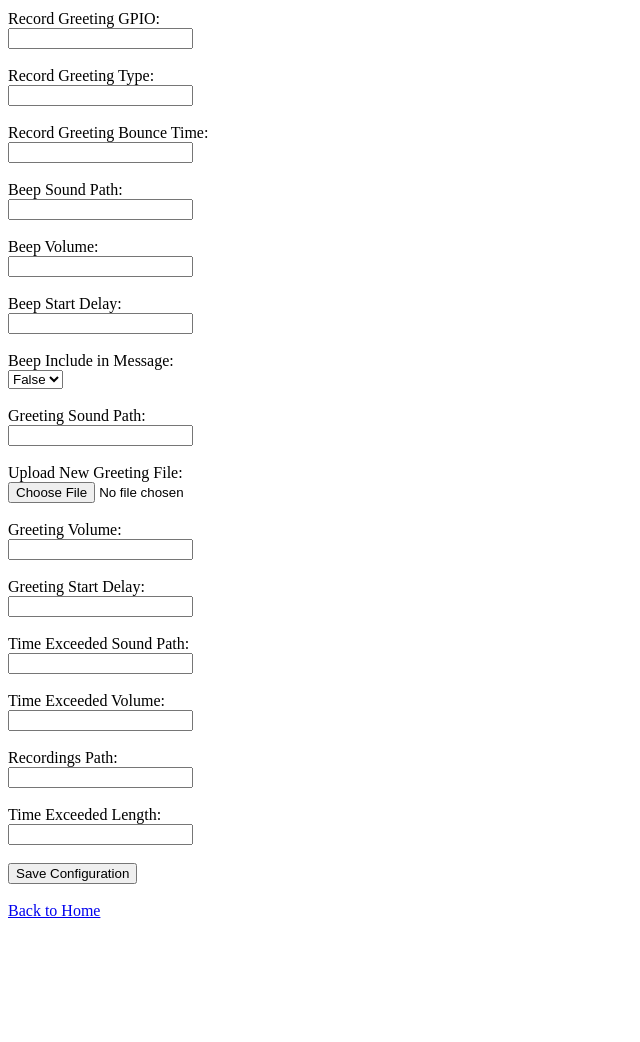
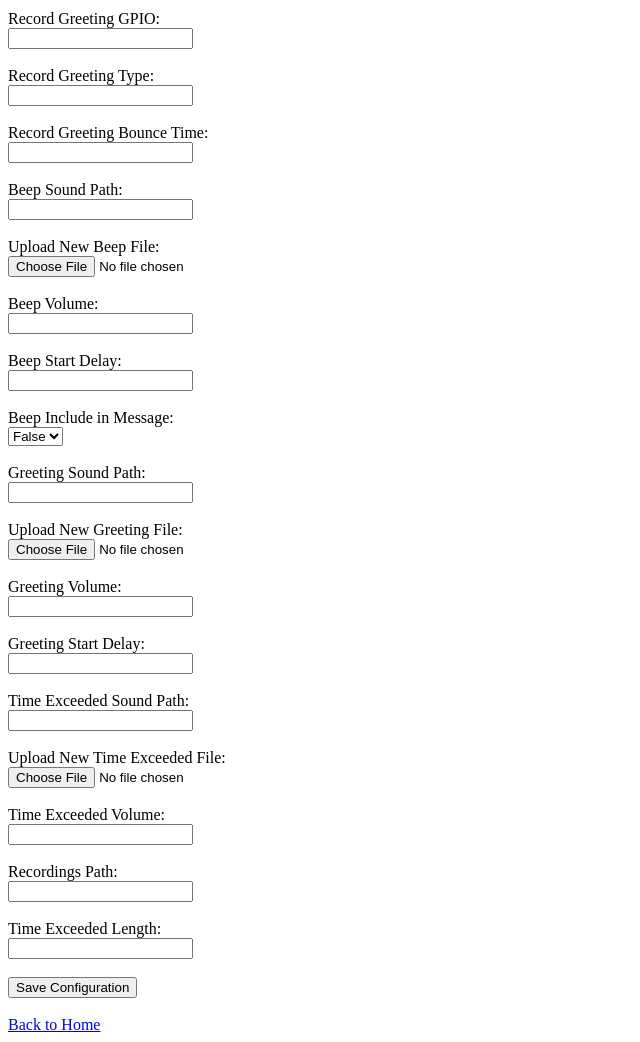
Before and after one commit to nickpourazima/rotary-phone-audio-guestbook, a Flask app: template webserver/templates/edit_config.html in a window 1280 px wide. Shown: the part 640-1682 px from the top of the page, without its empty margins (0-640 px from the left). Before the commit the page ends 1558 px from the top, so only its background shows below. Run offline with Flask 3, Linux system fonts and the light colour scheme; the template is opened without the code that fills it, so the values that code supplies are empty.

Commit message:
webserver upload sounds

```diff
--- a/webserver/templates/edit_config.html
+++ b/webserver/templates/edit_config.html
@@ -60,6 +60,9 @@
         <label for="beep">Beep Sound Path:</label><br>
         <input type="text" id="beep" name="beep" value="{{ config['beep'] }}"><br><br>
 
+        <label for="beep_file">Upload New Beep File:</label><br>
+        <input type="file" id="beep_file" name="beep_file"><br><br>
+
         <label for="beep_volume">Beep Volume:</label><br>
         <input type="text" id="beep_volume" name="beep_volume" value="{{ config['beep_volume'] }}"><br><br>
 
@@ -87,6 +90,9 @@
         <label for="time_exceeded">Time Exceeded Sound Path:</label><br>
         <input type="text" id="time_exceeded" name="time_exceeded" value="{{ config['time_exceeded'] }}"><br><br>
 
+        <label for="time_exceeded_file">Upload New Time Exceeded File:</label><br>
+        <input type="file" id="time_exceeded_file" name="time_exceeded_file"><br><br>
+
         <label for="time_exceeded_volume">Time Exceeded Volume:</label><br>
         <input type="text" id="time_exceeded_volume" name="time_exceeded_volume" value="{{ config['time_exceeded_volume'] }}"><br><br>
 
```
Also changed, not shown: 1 other file.
